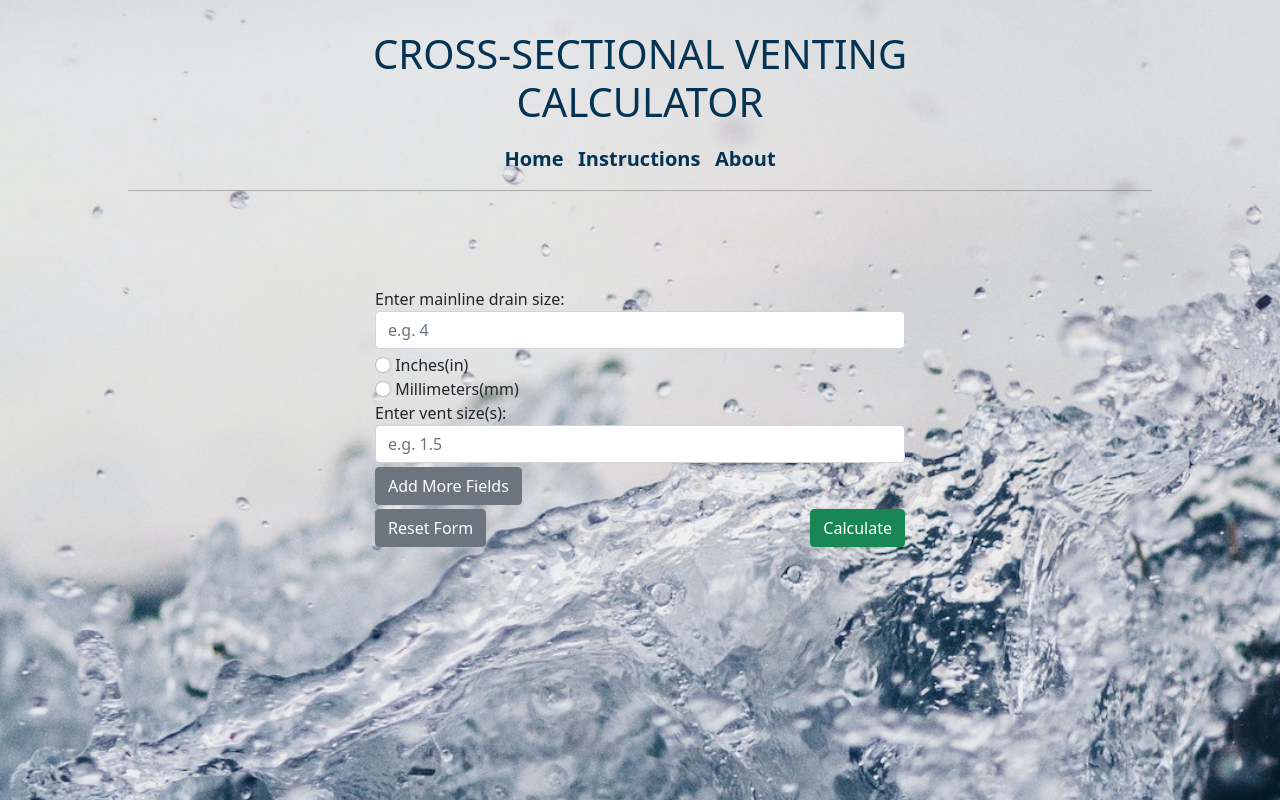
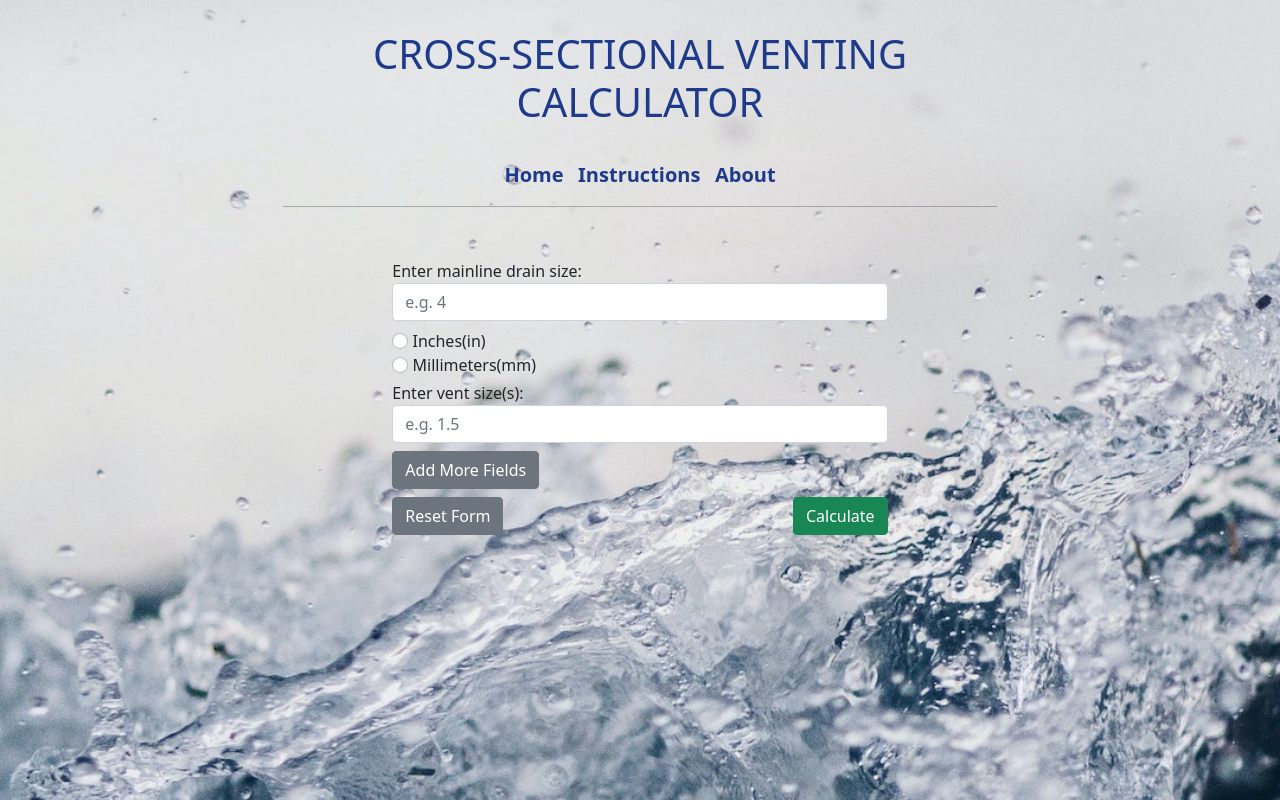
Before and after one commit to hunterallencodes/agg_calc, a Django app: page / in a window 1280 px wide. Run offline with Django 3.2, Linux system fonts and the light colour scheme.

Commit message:
ready to deploy

```diff
--- a/calc/static/calc/main.css
+++ b/calc/static/calc/main.css
@@ -23,7 +23,7 @@ nav {
 section {
   margin-left: auto;
   margin-right: auto;
-  width: 650px;
+  /*width: 650px;*/
 }
 
 p {
@@ -33,22 +33,22 @@ p {
 }
 
 a {
-  color: #043353;
+  color: #1e3a8a;
   text-decoration: none;
 }
 
 a:active {
-  color: #043353;
+  color: #1e3a8a;
   text-decoration: none;
 }
 
 a:visited {
-  color: #043353;
+  color: #1e3a8a;
   text-decoration: none;
 }
 
 a:hover {
-  color: #0433b6;
+  color: #1d4ed8;
   text-decoration: none;
 }
 
@@ -56,7 +56,7 @@ hr {
   margin-left: auto;
   margin-right: auto;
   background: black;
-  width: 80%
+  width: 100%
 }
 
 .navigation {
@@ -79,10 +79,10 @@ hr {
   text-align: justify;
   width: 50%;
 }
-
+/*
 .calc-content {
   padding: 60px;
-}
+}*/
 .calc-btn {
   float: right;
 }
--- a/calc/templates/calc/base.html
+++ b/calc/templates/calc/base.html
@@ -18,12 +18,16 @@
     <header class="container-fluid">
       <h1><a href="{% url 'calc-home' %}">CROSS-SECTIONAL VENTING<br />CALCULATOR</a></h1>
     </header>
+    <div class="py-3">
 			<nav>
 				<a class="navigation" href="{% url 'calc-home' %}">Home&nbsp;</a>
 				<a class="navigation" href="{% url 'calc-instructions' %}">&nbsp;Instructions&nbsp;</a>
 				<a class="navigation" href="{% url 'calc-about' %}">&nbsp;About</a>
+				<div class="col-12 col-md-8 col-lg-7 mx-auto px-3">
 					<hr />
+				</div>
 			</nav>
+		</div>
     <div>
       <main>
         {% block content %}{% endblock %}
--- a/calc/templates/calc/home.html
+++ b/calc/templates/calc/home.html
@@ -1,15 +1,16 @@
 {% extends 'calc/base.html' %}
 {% block content %}
   <section>
-    <div>
-      <div>
         <form id="calc-form" onsubmit="calculate(); return false;">
           <div class="calc-content">
-            <div>
+            <div class="row">
+							<div class="col-12 col-md-8 col-lg-5 mx-auto px-4 mb-1">
 								<label for="drain-inp">Enter mainline drain size:</label><br />
 								<input id="drain-inp" class="form-control mb-1" type="number" step="0.25" min="0" name="drain[]" placeholder="e.g. 4" required>
 							</div>
-            <div>
+						</div>
+            <div class="row">
+							<div class="col-12 col-md-8 col-lg-5 mx-auto px-4 mb-1">
 								<label for="inch" class="form-check-label">
 									<input id="inch" class="form-check-input mb-1" type="radio" name="in-mm" value="in"required>&nbsp;Inches(in)
 								</label><br />
@@ -17,23 +18,32 @@
 									<input id="millimeter" class="form-check-input mb-1" type="radio" name="in-mm" value="mm" required>&nbsp;Millimeters(mm)
 								</label>
 							</div>
+						</div>
+            <div class="row">
+							<div class="col-12 col-md-8 col-lg-5 mx-auto px-4 mb-1">
 								<label>Enter vent size(s):</label>
 								<div class="input_fields_wrap">
-              <input class="v-size form-control mb-1" type="number" step="0.25" min="0" name="mytext[]" placeholder="e.g. 1.5" required><button type="button" class="add_field_button btn btn-secondary mb-1">Add More Fields</button>
+									<input class="v-size form-control mb-2" type="number" step="0.25" min="0" name="mytext[]" placeholder="e.g. 1.5" required><button type="button" class="add_field_button btn btn-secondary mb-1">Add More Fields</button>
 								</div>
+							</div>
+						</div>
+            <div class="row">
+							<div class="col-12 col-md-8 col-lg-5 mx-auto px-4 mb-1">
 								<div class="calculate-wrap">
 									<button type="submit" class="calculate calc-btn btn btn-success mb-2">Calculate</button>
 								</div>
 								<div>
 									<button type="reset" class="btn btn-secondary mb-1 reset-btn" onclick="remove()">Reset Form</button>
 								</div>
-            <div>
+							</div>
+						</div>
+            <div class="row">
+							<div class="col-12 col-md-8 col-lg-5 mx-auto px-4 mb-1">
               <p id="response"></p>
             </div>
 						</div>
+          </div>
         </form>
-      </div>
-    </div>
   </section>
   <script>
 
```
Lines whose indentation alone changed are shown as unchanged.
